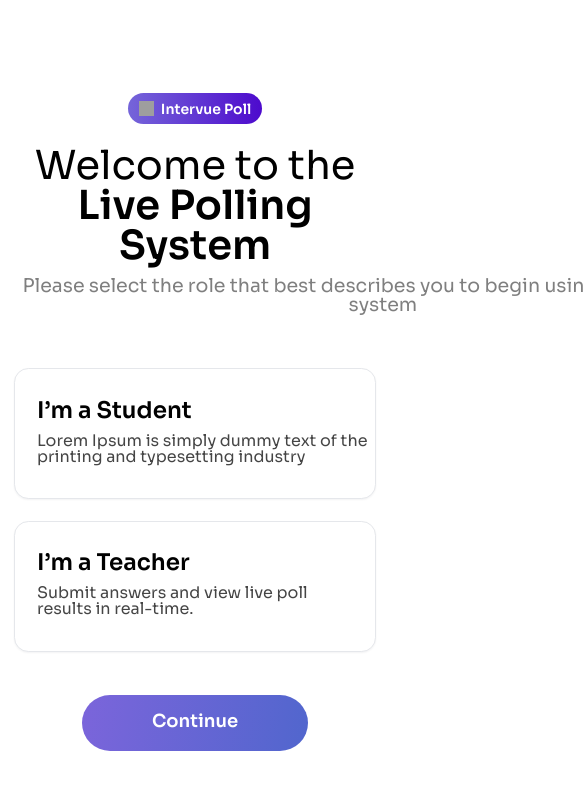
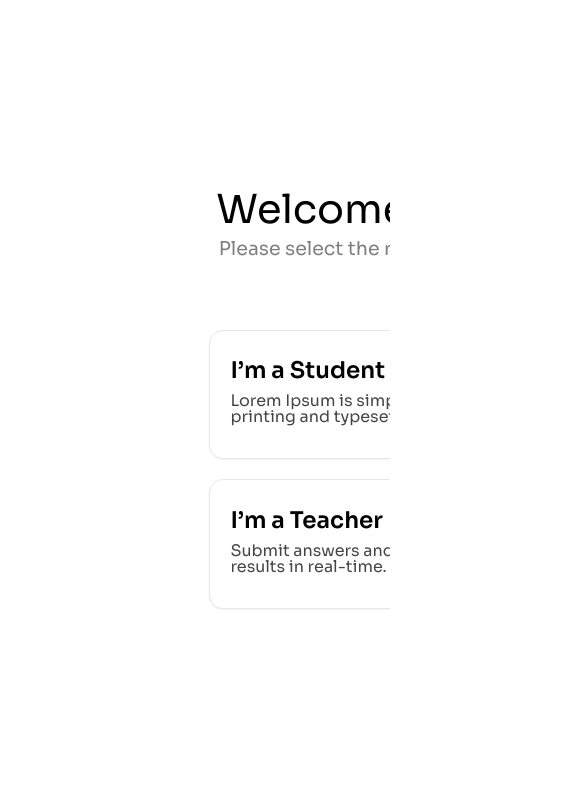
Before and after one commit to Lanthoiba2022/Live-Polling-System, a React (Vite) app in the folder frontend/: page / in a window 390 px wide. Shown: the top 790 px of the page, 585 px wide, since content can reach past the window. Built offline with nearby package versions, Linux system fonts and the light colour scheme; no server answers; grey boxes are pictures that could not be loaded.

Commit message:
resposive ui

```diff
--- a/frontend/src/App.jsx
+++ b/frontend/src/App.jsx
@@ -39,7 +39,9 @@ function App() {
     return () => socket.off('student:kicked', onKicked)
   }, [dispatch])
   return (
-    <>
+    <div className="app-scale-viewport">
+      <div className="app-scale">
+        <div className="app-canvas">
           <Routes>
             <Route path="/" element={<Landing />} />
             <Route path="/teacher" element={<TeacherPage />} />
@@ -62,7 +64,9 @@ function App() {
             bodyClassName={() => 'm-0 p-0 whitespace-nowrap'}
             style={{ zIndex: 9999 }}
           />
-    </>
+        </div>
+      </div>
+    </div>
   )
 }
 
--- a/frontend/src/index.css
+++ b/frontend/src/index.css
@@ -34,7 +34,64 @@ body {
 }
 
 html, body, #root { height: 100%; }
-body { background: #ffffff; }
+body { background: #ffffff; overflow-x: hidden; }
+
+/* Viewport wrapper to ensure no horizontal scrolling when scaled */
+.app-scale-viewport {
+  width: 100vw;
+  overflow-x: hidden;
+}
+
+/*
+  Responsive scaling without altering large-screen UI
+  - Keep default (desktop/laptop) exactly as-is
+  - Progressively reduce font-size and apply a uniform scale on smaller screens
+*/
+/* Base design width used for proportional scaling on small screens */
+:root { --app-base-width: 1024; }
+
+.app-scale {
+  transform: none;
+}
+
+/* Fixed-width inner canvas to scale uniformly */
+.app-canvas {
+  width: calc(var(--app-base-width) * 1px);
+  margin-left: auto;
+  margin-right: auto;
+  transform-origin: top center;
+}
+
+/* Base: >= 1280px (unchanged) */
+@media (min-width: 1024px) {
+  :root { font-size: 90%; }
+  .app-scale { transform: none; width: auto; }
+  .app-canvas { transform: none; margin-left: auto; margin-right: auto; position: static; }
+}
+
+/* 1024px–1279px: tiny reduction */
+/* Continuous proportional scale below 1024px */
+@media (max-width: 1023px) {
+  /* Keep text readable while shrinking layout */
+  :root { font-size: 85%; }
+  .app-scale { width: 100%; }
+  .app-canvas {
+    margin: 0; /* avoid layout centering width that causes overflow */
+    position: relative;
+    left: 50%;
+    transform: translateX(-50%) scale(calc(100vw / (var(--app-base-width) * 1px)));
+  }
+}
+
+/* Slightly smaller base font below 640px; layout still scales proportionally */
+@media (max-width: 639px) {
+  :root { font-size: 82%; }
+}
+
+/* Optimize for small-phone width like 412px: use a smaller base canvas for better legibility */
+@media (max-width: 480px) {
+  :root { --app-base-width: 768; font-size: 86%; }
+}
 
 .brand-badge {
   display: inline-flex;
```
Lines whose indentation alone changed are shown as unchanged.
